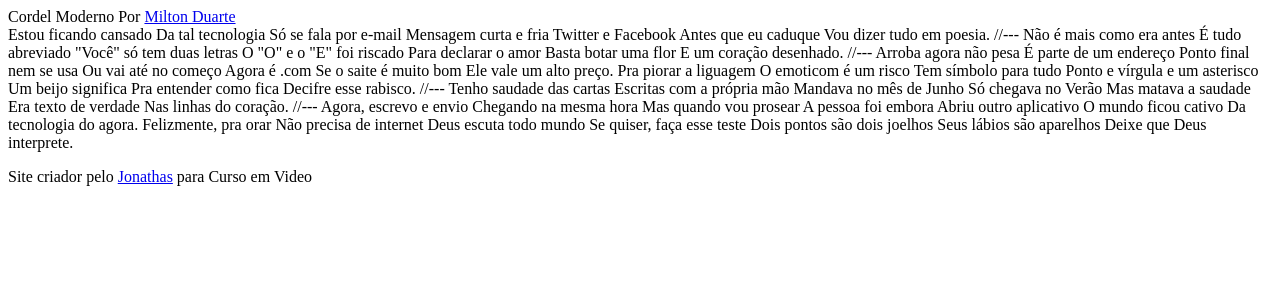
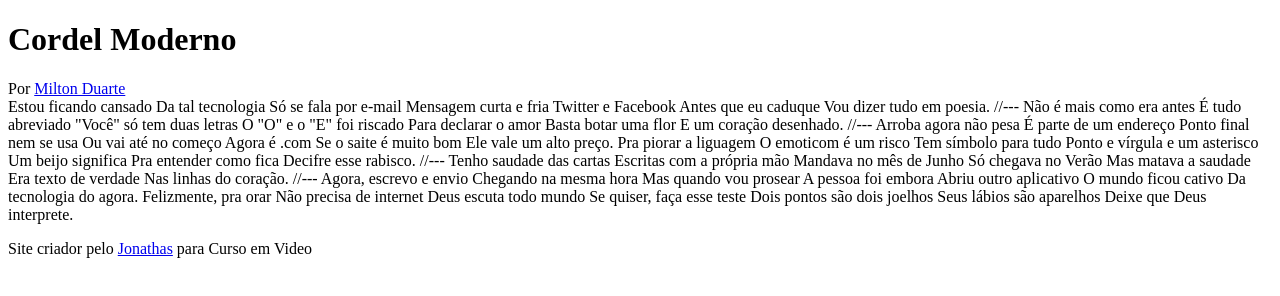
Before and after one commit to Jonathas-da-Silva-Ferreira/html_css, a plain HTML site: page desafio/projeto01.html in a window 1280 px wide. Drawn offline with Linux system fonts and the light colour scheme.

Commit message:
atualizei h1

```diff
--- a/desafio/projeto01.html
+++ b/desafio/projeto01.html
@@ -8,7 +8,8 @@
 </head>
 <body>
     <header>
-        Cordel Moderno
+        <h1>Cordel Moderno</h1>
+
         Por <a href="https://www.recantodasletras.com.br/poesias/3186743" target="_blank">Milton Duarte</a>
     </header>
 
```
